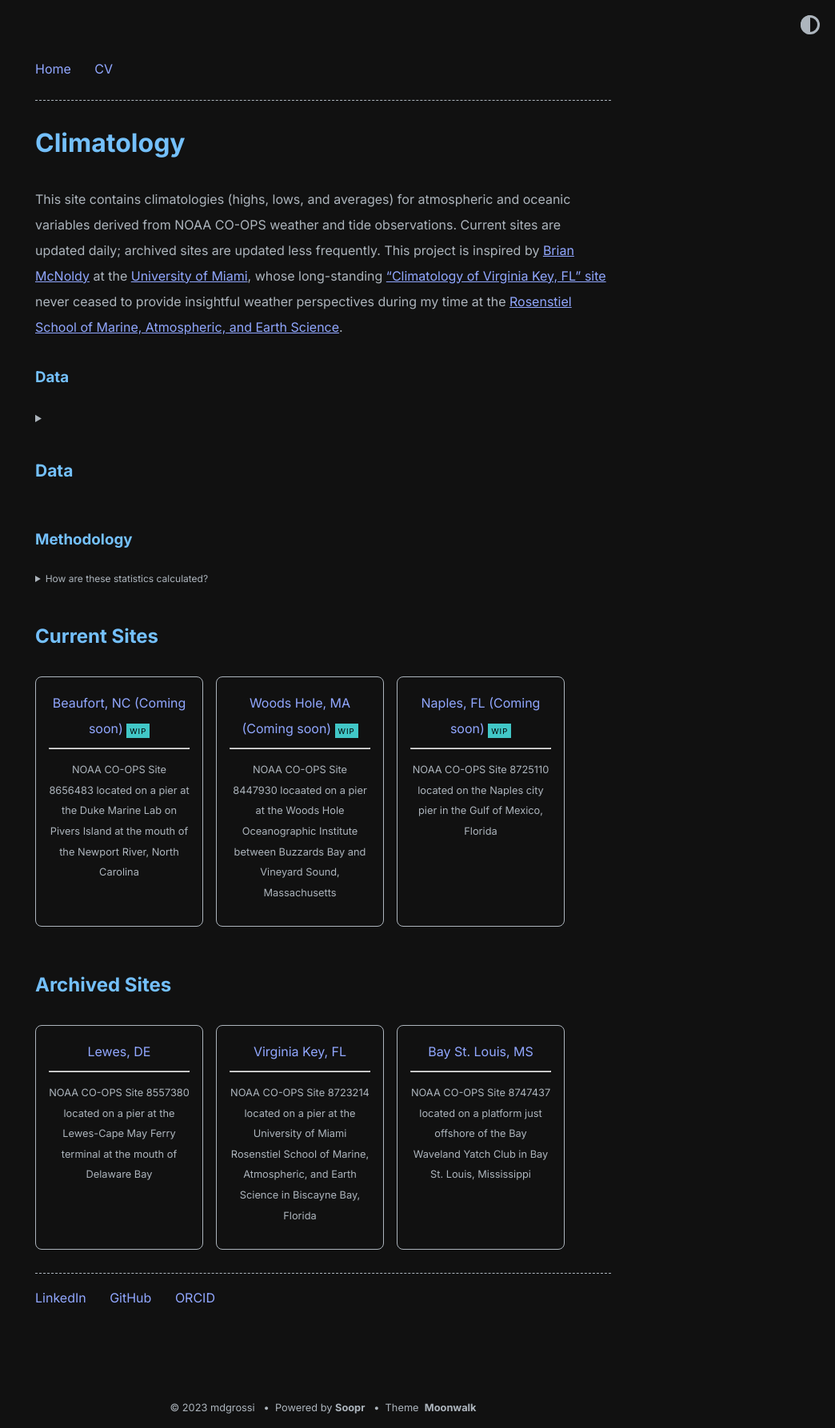
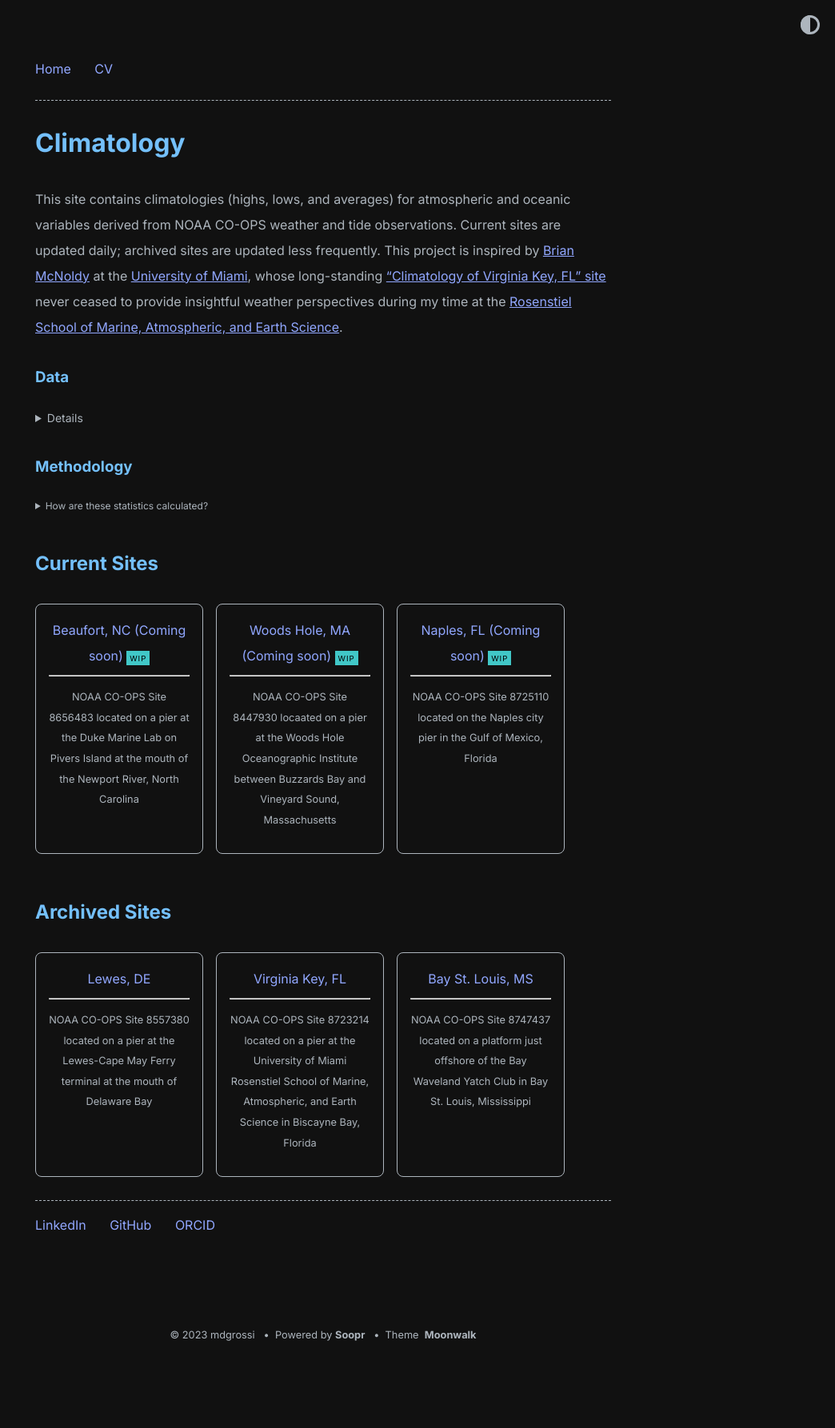
Before and after one commit to mdgrossi/climatologyweb, a Jekyll site: the page built from index.md, in a window 1280 px wide. Shown: the whole page at 80% size, without its empty margins (236-1280 px from the left). Built offline with Jekyll 4.4.1, drawn with Linux system fonts in a browser that asks for light colours; after the commit the page ends 1695 px from its top, so only the background shows below that.

Commit message:
Update index.md

```diff
--- a/index.md
+++ b/index.md
@@ -7,9 +7,7 @@ This site contains climatologies (highs, lows, and averages) for atmospheric and
 
 ### Data
 <details style="font-size:14px;">
-  <summary>
     <h2> Data </h2>
-  </summary>
   <p>The <a href="https://www.noaa.gov">National Oceanographic and Atmospheric Administration (NOAA)</a> <a href="https://oceanservice.noaa.gov/">National Ocean Service (NOS)</a> Center for Operational Oceanographic Products and Services (CO-OPS) operates hundreds of water level observation stations along the United States coasts and Great Lakes. This <a href="https://tidesandcurrents.noaa.gov/nwlon.html">National Water Level Observation Network (NWLON)</a>, part of the <a href="https://ioos.noaa.gov">Integrated Ocean Observing System (IOOS)</a>, provides the data from which official tidal predictions are generated. Most of these observation stations also observe water temperature as well as air temperature, barometric pressure, and wind. All of these data are publically available via the NOAA CO-OPS <a href="https://tidesandcurrents.noaa.gov/">Tides and Currents</a> data portal.</p>
 
   <p>The historical time series vary among sites and environmental parameters. Water level sensors often came first, with weather stations added later. Data collected since circa 1995 are generally available in 6-minute observations; prior to that, observations are hourly. Data inventories are provided for every site:
```
